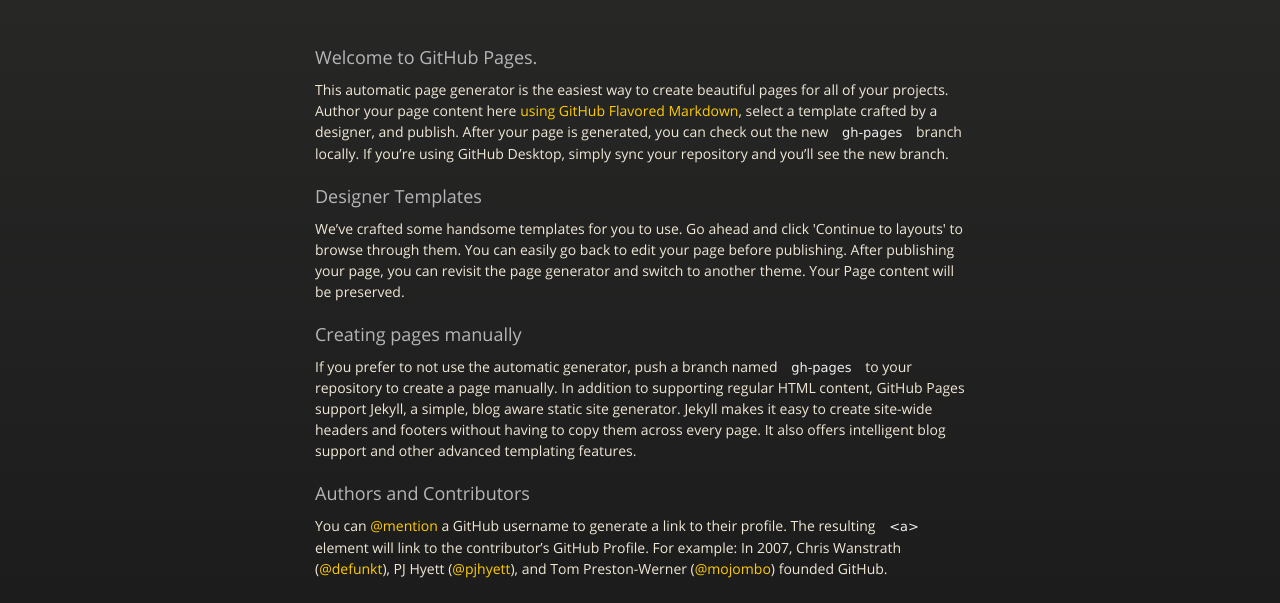
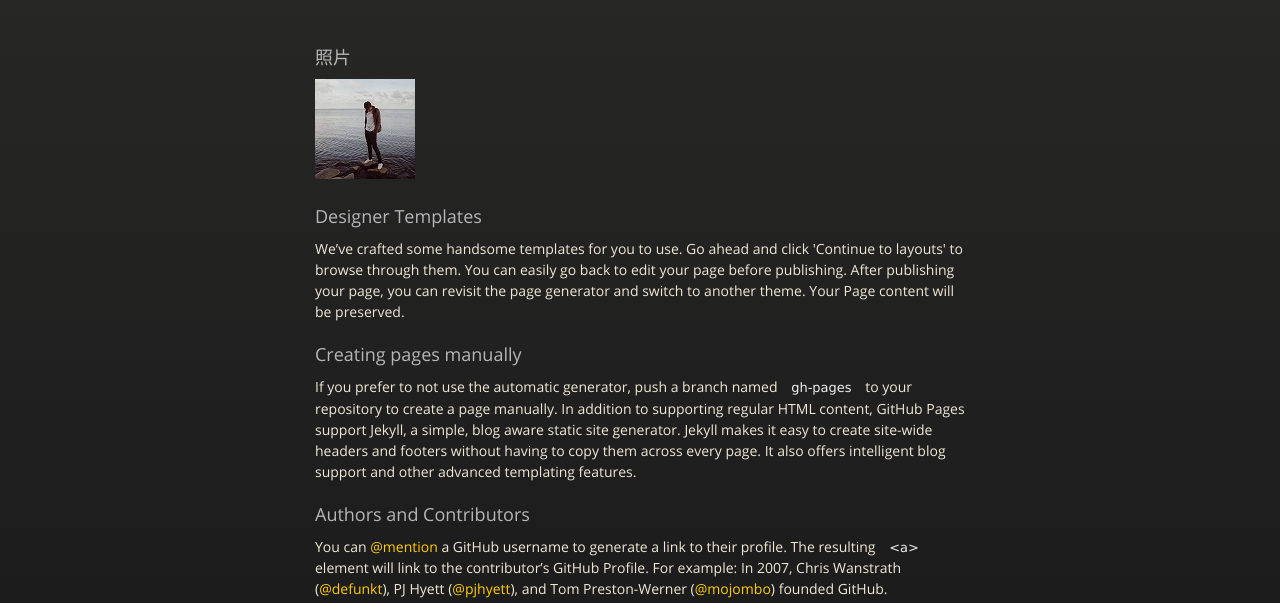
Before and after one commit to Wang-Ace/Wang-Ace.github.io, a plain HTML site: page index.html in a window 1280 px wide. Shown: the part 189-792 px from the top of the page. Drawn offline with nearby package versions, Linux system fonts and the light colour scheme.

Commit message:
Add Photo

```diff
--- a/index.html
+++ b/index.html
@@ -36,9 +36,11 @@
         </div>
 
         <h3>
-<a id="welcome-to-github-pages" class="anchor" href="#welcome-to-github-pages" aria-hidden="true"><span aria-hidden="true" class="octicon octicon-link"></span></a>Welcome to GitHub Pages.</h3>
+<a id="welcome-to-github-pages" class="anchor" href="#welcome-to-github-pages" aria-hidden="true"><span aria-hidden="true" class="octicon octicon-link"></span></a>照片</h3>
 
-<p>This automatic page generator is the easiest way to create beautiful pages for all of your projects. Author your page content here <a href="https://guides.github.com/features/mastering-markdown/">using GitHub Flavored Markdown</a>, select a template crafted by a designer, and publish. After your page is generated, you can check out the new <code>gh-pages</code> branch locally. If you’re using GitHub Desktop, simply sync your repository and you’ll see the new branch.</p>
+<p>
+	<img src="../images/photo.jpg"  alt="头像" />
+</p>
 
 <h3>
 <a id="designer-templates" class="anchor" href="#designer-templates" aria-hidden="true"><span aria-hidden="true" class="octicon octicon-link"></span></a>Designer Templates</h3>
```
Also changed, not shown: images/photo.jpg (added).
